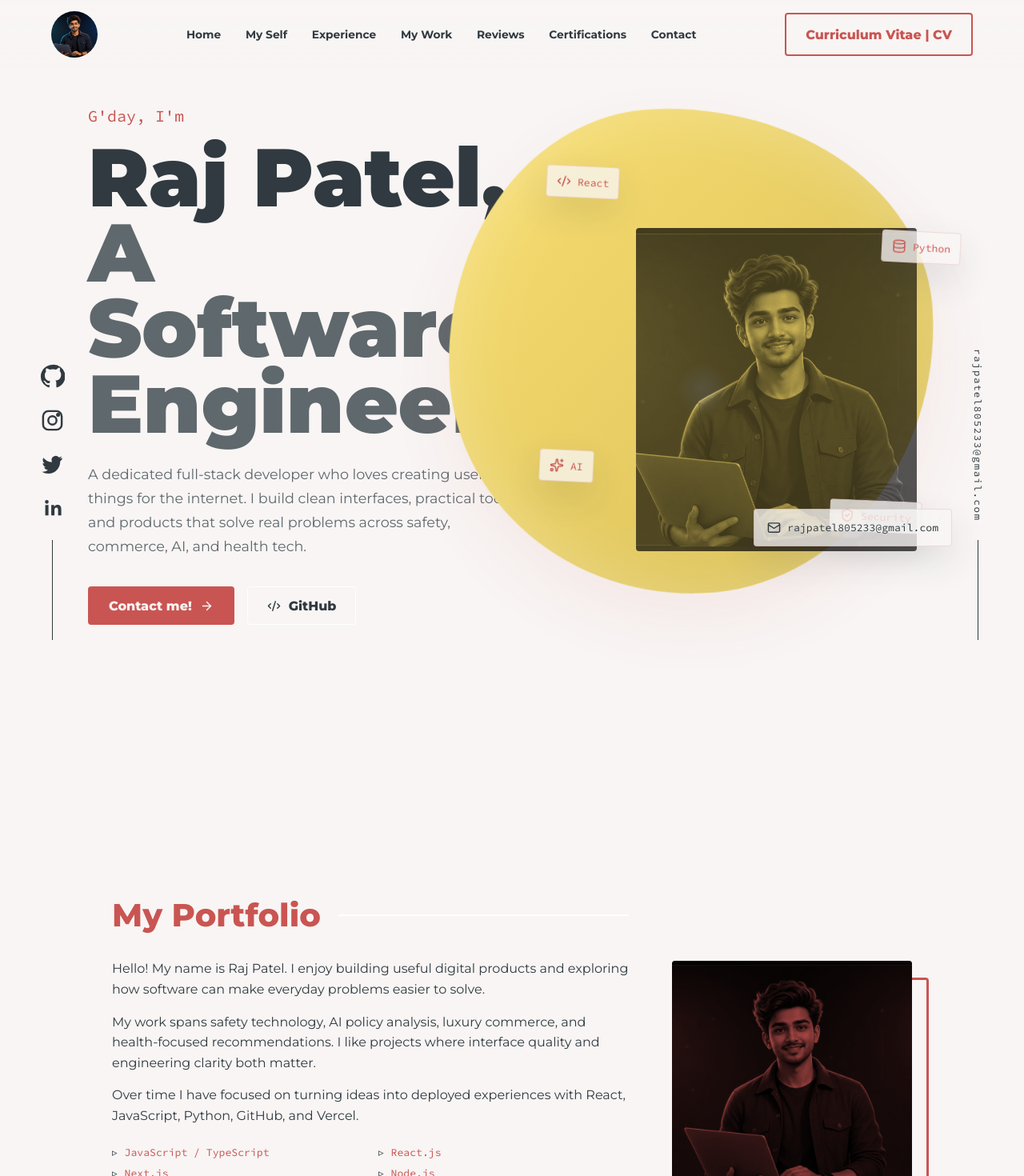
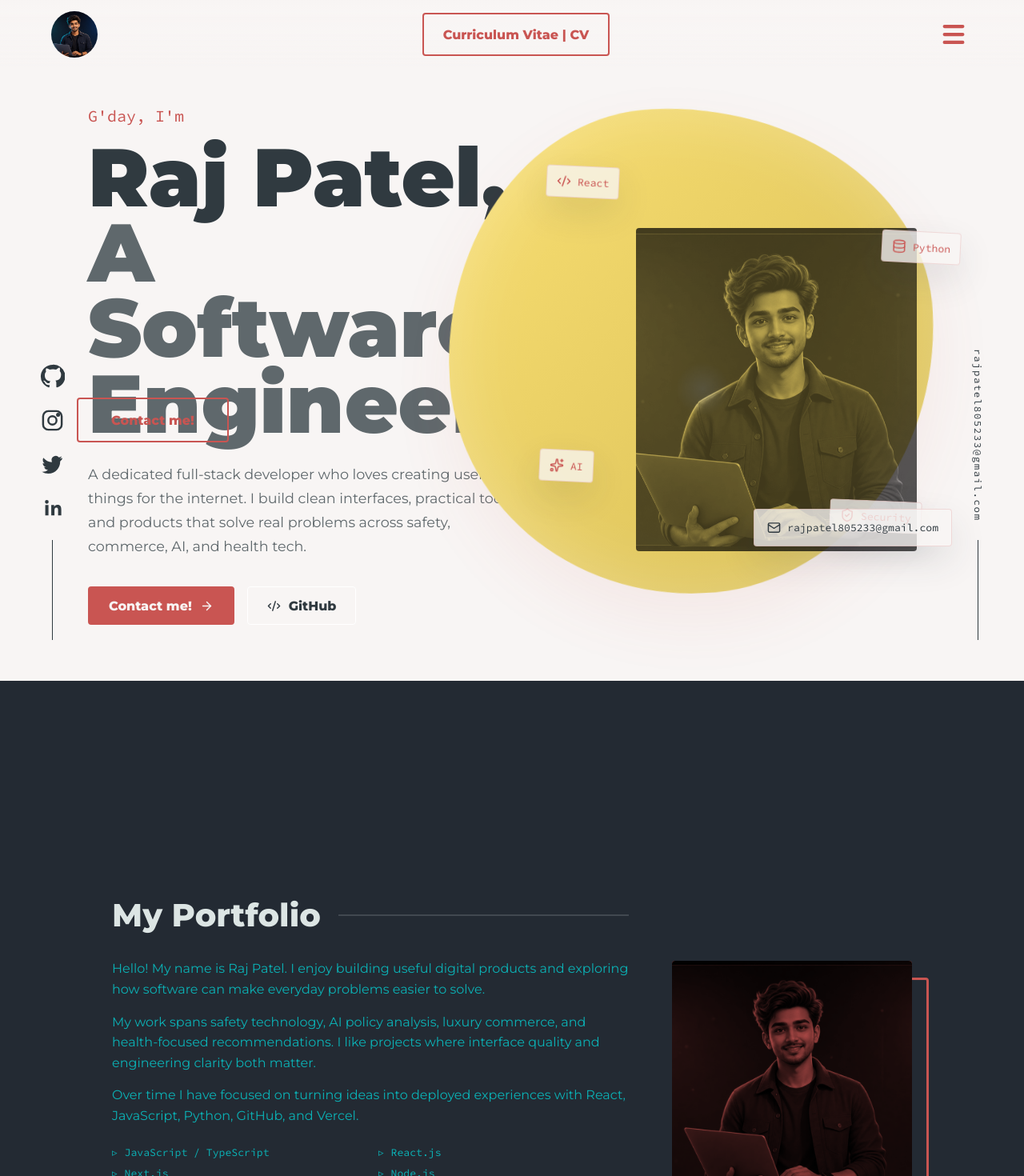
Before and after one commit to Rajpatel2924/Portfolio-Website, a React (Vite) app: page / in a window 1280 px wide. Shown: the top 1470 px of the page at 80% size. Built offline with nearby package versions, Linux system fonts and the light colour scheme.

Commit message:
Match reference navigation and motion behavior

```diff
--- a/src/components/Navigation.tsx
+++ b/src/components/Navigation.tsx
@@ -1,6 +1,6 @@
 import { Menu, X } from 'lucide-react';
 import { motion } from 'framer-motion';
-import { useState } from 'react';
+import { useEffect, useState } from 'react';
 import profileImage from '../assets/professional-avatar.jpg';
 
 const navItems = [
@@ -15,9 +15,31 @@ const navItems = [
 
 export function Navigation() {
   const [isOpen, setIsOpen] = useState(false);
+  const [scrollProgress, setScrollProgress] = useState(0);
+
+  useEffect(() => {
+    const updateProgress = () => {
+      const scrollable = document.documentElement.scrollHeight - window.innerHeight;
+      const progress = scrollable > 0 ? window.scrollY / scrollable : 0;
+      setScrollProgress(Math.min(1, Math.max(0, progress)));
+    };
+
+    updateProgress();
+    window.addEventListener('scroll', updateProgress, { passive: true });
+    window.addEventListener('resize', updateProgress);
+
+    return () => {
+      window.removeEventListener('scroll', updateProgress);
+      window.removeEventListener('resize', updateProgress);
+    };
+  }, []);
 
   return (
     <>
+      <div className="scroll-progress" aria-hidden="true">
+        <span style={{ transform: `scaleX(${scrollProgress})` }} />
+      </div>
+
       <motion.header
         className="top-nav"
         initial={{ opacity: 0, y: -16 }}
@@ -79,6 +101,9 @@ export function Navigation() {
         <a href="https://linkedin.com" target="_blank" rel="noreferrer" aria-label="LinkedIn">
           <LinkedInIcon />
         </a>
+        <a className="rail-contact-button" href="#contact">
+          Contact me!
+        </a>
       </aside>
 
       <aside className="email-rail" aria-label="Email">
--- a/src/index.css
+++ b/src/index.css
@@ -47,6 +47,22 @@ svg {
 main {
   width: 100%;
   overflow: hidden;
+}
+
+.scroll-progress {
+  position: fixed;
+  inset: 0 0 auto;
+  z-index: 30;
+  height: 4px;
+}
+
+.scroll-progress span {
+  display: block;
+  width: 100%;
+  height: 100%;
+  background: #09aeb5;
+  transform-origin: left center;
+  transition: transform 120ms linear;
 }
 
 .view-shell {
@@ -133,7 +149,7 @@ main {
 }
 
 .nav-links {
-  display: flex;
+  display: none;
   gap: clamp(16px, 2.4vw, 32px);
   align-items: center;
   font-size: 0.86rem;
@@ -160,9 +176,47 @@ main {
   font-weight: 800;
 }
 
-.mobile-toggle,
+.mobile-toggle {
+  display: grid;
+  width: 48px;
+  height: 48px;
+  place-items: center;
+  border: 0;
+  background: transparent;
+  color: var(--theme-4);
+}
+
+.mobile-toggle svg {
+  width: 34px;
+  height: 34px;
+  stroke-width: 3;
+}
+
 .mobile-menu {
-  display: none;
+  position: fixed;
+  top: 86px;
+  right: 5%;
+  z-index: 24;
+  display: grid;
+  gap: 8px;
+  width: min(300px, calc(100% - 40px));
+  border: 1px solid rgba(201, 85, 82, 0.24);
+  border-radius: 4px;
+  background: rgba(248, 245, 244, 0.96);
+  padding: 16px;
+  box-shadow: var(--shadow);
+}
+
+.mobile-menu a {
+  border-radius: 4px;
+  color: var(--theme-3);
+  font-weight: 800;
+  padding: 12px;
+}
+
+.mobile-menu a:hover {
+  background: rgba(201, 85, 82, 0.08);
+  color: var(--theme-4);
 }
 
 .side-rail {
@@ -236,6 +290,22 @@ main {
 .social-rail a:hover,
 .email-rail:hover {
   color: var(--theme-4);
+}
+
+.rail-contact-button {
+  position: absolute;
+  left: 46px;
+  top: 42px;
+  display: inline-flex !important;
+  width: 190px !important;
+  height: 56px !important;
+  align-items: center;
+  justify-content: center;
+  border: 2px solid var(--theme-4);
+  border-radius: 4px;
+  color: var(--theme-4) !important;
+  font-weight: 800;
+  white-space: nowrap;
 }
 
 .side-rail::after {
@@ -460,6 +530,60 @@ main {
 .certifications-view {
   min-height: 100vh;
   padding: 100px 0;
+}
+
+.about-view,
+.experience-view,
+.projects-view,
+.reviews-view {
+  background: #232a33;
+  color: #dce5e4;
+}
+
+.about-view .section-title h2,
+.experience-view .section-title h2,
+.projects-view .section-title h2,
+.reviews-view .section-title h2 {
+  color: #dce5e4;
+}
+
+.about-view .section-title span,
+.experience-view .section-title span,
+.projects-view .section-title span,
+.reviews-view .section-title span {
+  background: rgba(220, 229, 228, 0.16);
+}
+
+.about-view .about-copy p,
+.experience-view .experience-panel li,
+.projects-view .project-tech {
+  color: #0bb1b5;
+}
+
+.about-view .skill-list span,
+.experience-view .experience-title span,
+.experience-view .experience-duration,
+.projects-view .featured-label,
+.projects-view .project-description,
+.project-links a:hover {
+  color: #0bb1b5;
+}
+
+.about-view .skill-list span::before,
+.experience-view .experience-panel li::before {
+  color: #0bb1b5;
+}
+
+.experience-view .experience-tab-list button.selected {
+  color: #0bb1b5;
+  border-left-color: #0bb1b5;
+  background: rgba(11, 177, 181, 0.08);
+}
+
+.projects-view .browser-window,
+.projects-view .project-description,
+.reviews-view .review-item strong {
+  background: #303841;
 }
 
 .about-grid {
```
